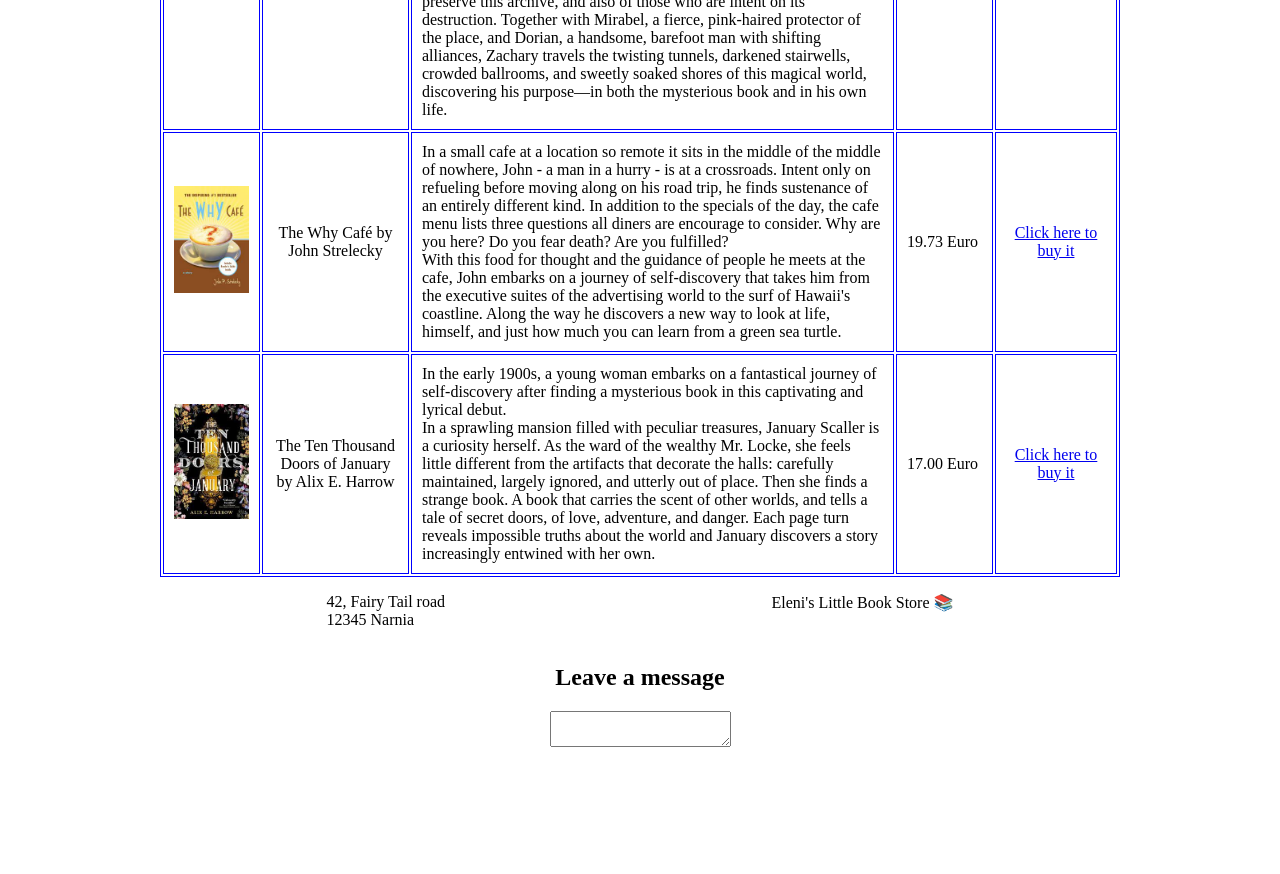
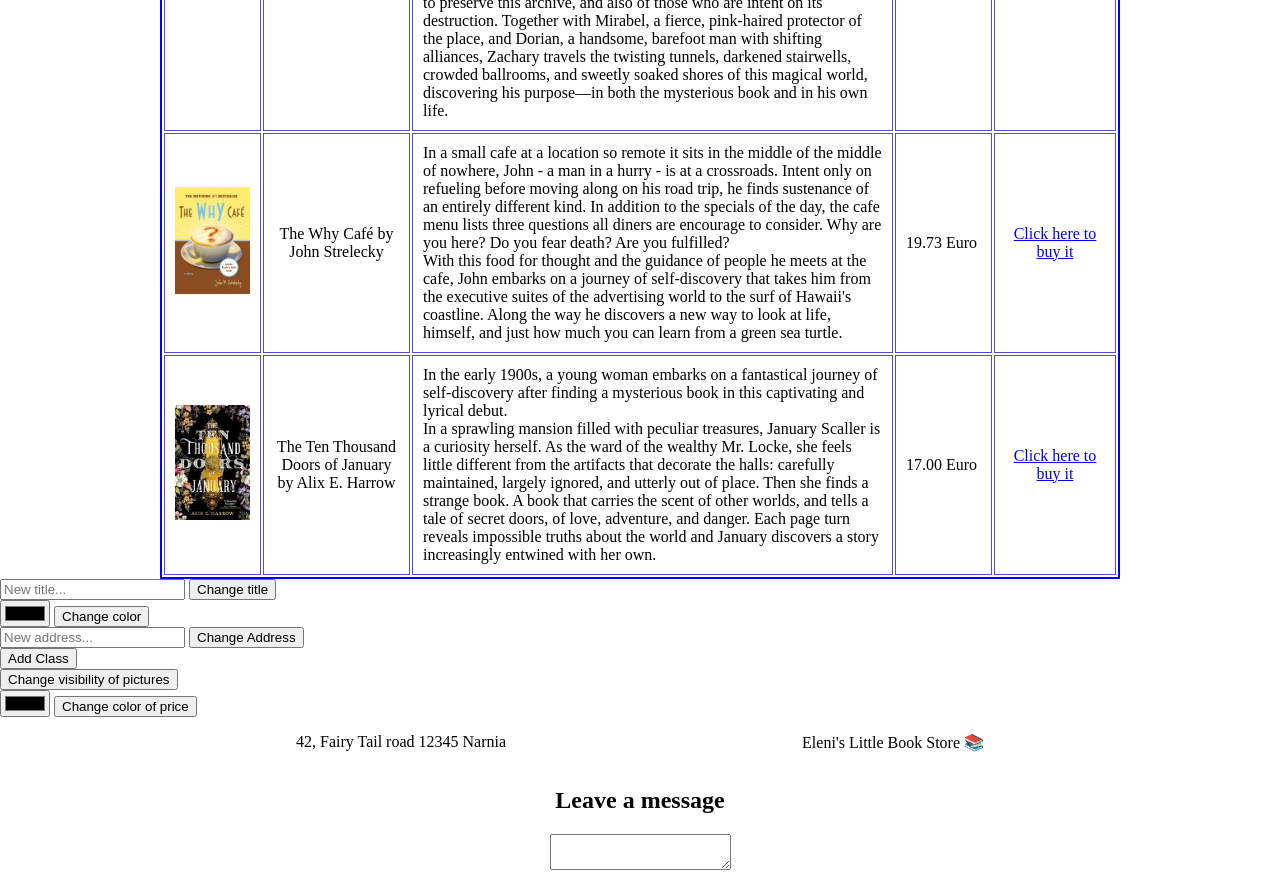
Before and after one commit to Eleni-Ke/D11_Homework, a plain HTML site: page index.html in a window 1280 px wide. Shown: the part 740-1614 px from the top of the page. Before the commit the page ends 1491 px from the top, so only its background shows below. Drawn offline with Linux system fonts and the light colour scheme.

Commit message:
ex7 and 8

```diff
--- a/index.css
+++ b/index.css
@@ -16,10 +16,11 @@ table {
     max-width: 75%;
 }
 
-table, th, td {
-    border: 1px solid blue;
+table {
+    border: 2px solid blue;
 }
 th, td {
+    border: 1px solid rgb(81, 81, 204);
     padding: 10px;
 }
 
--- a/index.html
+++ b/index.html
@@ -59,11 +59,35 @@
                 <td class="book link_amazon"><a href="https://www.amazon.de/-/en/Alix-Harrow/dp/0316421995/ref=sr_1_1?keywords=die+zehntausend+türen+des+januars&qid=1670249420&sprefix=the+ten%2Caps%2C142&sr=8-1" target="_blank">Click here to buy it</a></td>
             </tr>
         </table>
+        <div>
+            <input type="text" id="new-title-input" placeholder="New title..." />
+            <button onclick="changeTitle()">Change title</button>
+        </div>
+        <div>
+            <input type="color" id="new-background-color-input" />
+            <button onclick="changeBackgroundColor()">Change color</button>
+        </div>
+        <div>
+            <input type="text" id="new-addree-input" placeholder="New address..." />
+            <button onclick="changeAddress()">Change Address</button>
+        </div>
+        <div>
+            <button onclick="addClass()">Add Class</button>
+        </div>
+        <div>
+            <button onclick="">Change visibility of pictures</button>
+        </div>
+        <div>
+            <input type="color" id="new-color-input" />
+            <button onclick="">Change color of price</button>
+        </div>
+
     </main>
     <footer>
-        <div id="address"><p> 42, Fairy Tail road <br>12345 Narnia</p></div>
+        <div id="address"><p> 42, Fairy Tail road 12345 Narnia</p></div>
         <div class="shop_name"><p>Eleni's Little Book Store 📚</p></div>
     </footer>
+
     <div id="message_board">
         <h2>
             Leave a message
--- a/index.js
+++ b/index.js
@@ -0,0 +1,34 @@
+//EX7
+function changeTitle() {
+    let h1Node = document.querySelector("h1");
+    let titleInputNode = document.getElementById('new-title-input');
+    let newTitle = titleInputNode.value;
+
+    h1Node.innerText = newTitle;
+}
+
+//EX8
+function changeBackgroundColor() {
+    let background = document.querySelector("body");
+    let colorInputNode = document.getElementById("new-background-color-input");
+    //let newColor = colorInputNode.value;
+
+    background.style.changeBackgroundColor = newcolor;
+}
+
+//EX9
+function changeAddress() {
+    let footerAddress = document.querySelector("#address");
+    let newAddress = titleInputNode.value;
+    footerAddress.innerText = newAddress;
+}
+
+//EX10
+function addClass() {
+
+}
+
+//EX11
+
+
+//EX12
```
